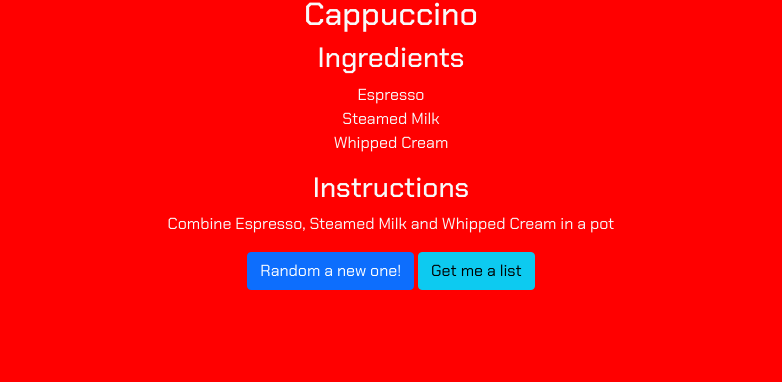
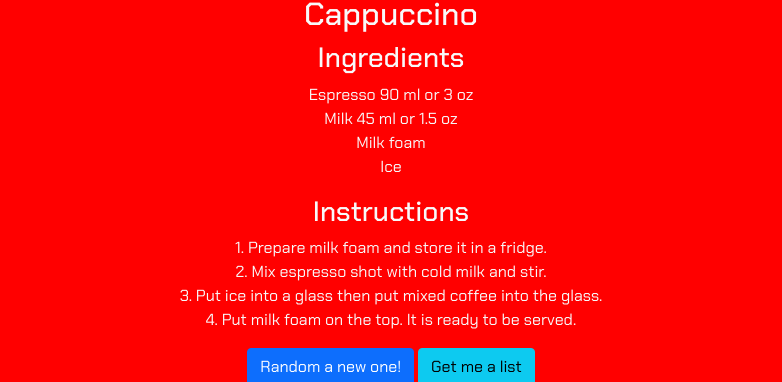
Before and after one commit to HelloYeew/taoloy, a Svelte app: page / in a window 1280 px wide. Shown: the part 510-892 px from the top of the page, without its empty margins (249-1031 px from the left). Before the commit the page ends 800 px from the top, so only its background shows below. Built offline with nearby package versions, Linux system fonts and the light colour scheme.

Commit message:
Make recipe sane

```diff
--- a/src/CoffeeRecipe.svelte
+++ b/src/CoffeeRecipe.svelte
@@ -32,7 +32,7 @@
         {/each}
     </ul>
     <h3>Instructions</h3>
-    <p>{recipe.instructions}</p>
+    <pre>{recipe.instructions}</pre>
     <button type="button" class="btn btn-primary" on:click={randomRecipe}
         >Random a new one!</button
     >
@@ -53,4 +53,8 @@
         list-style: none;
         padding-left: 0;
     }
+    pre {
+        font-family: inherit;
+        font-size: inherit;
+    }
 </style>
--- a/src/recipes.js
+++ b/src/recipes.js
@@ -1,24 +1,31 @@
 export let recipes = [
 	{
 		name: "Cappuccino",
-		ingredients: ["Espresso", "Steamed Milk", "Whipped Cream"],
+		ingredients: ["Espresso 90 ml or 3 oz", "Milk 45 ml or 1.5 oz ", "Milk foam", "Ice"],
 		instructions:
-			"Combine Espresso, Steamed Milk and Whipped Cream in a pot",
+			"1. Prepare milk foam and store it in a fridge.\n" +
+			"2. Mix espresso shot with cold milk and stir.\n" +
+			"3. Put ice into a glass then put mixed coffee into the glass.\n" +
+			"4. Put milk foam on the top. It is ready to be served."
 	},
 	{
 		name: "Latte",
-		ingredients: ["Espresso", "Steamed Milk"],
-		instructions: "Combine Espresso and Steamed Milk in a pot",
+		ingredients: ["Espresso 60 ml or 2 oz", "Milk", "Ice"],
+		instructions:
+			"1. Prepare espresso shot and mix it with milk.\n" +
+			"2. Put coffee into glass with ice. It is ready to be served."
 	},
 	{
 		name: "Mocha",
 		ingredients: [
-			"Espresso",
-			"Steamed Milk",
-			"Whipped Cream",
-			"Chocolate Syrup",
+			"Espresso 90 ml or 3 oz",
+			"Mixed coco 45 ml or 1.5 ozj",
+			"Milk 15 ml or 0.5 oz",
 		],
 		instructions:
-			"Combine Espresso, Steamed Milk, Whipped Cream and Chocolate Syrup in a pot",
+			"1. Prepare espresso shot.\n" +
+			"2. Mix milk and mixed coco together.\n" +
+			"3. Mix espresso shot with the result from the previous step.\n" +
+			"4. Put ice into the mix. It is ready to be served."
 	},
 ];
```
